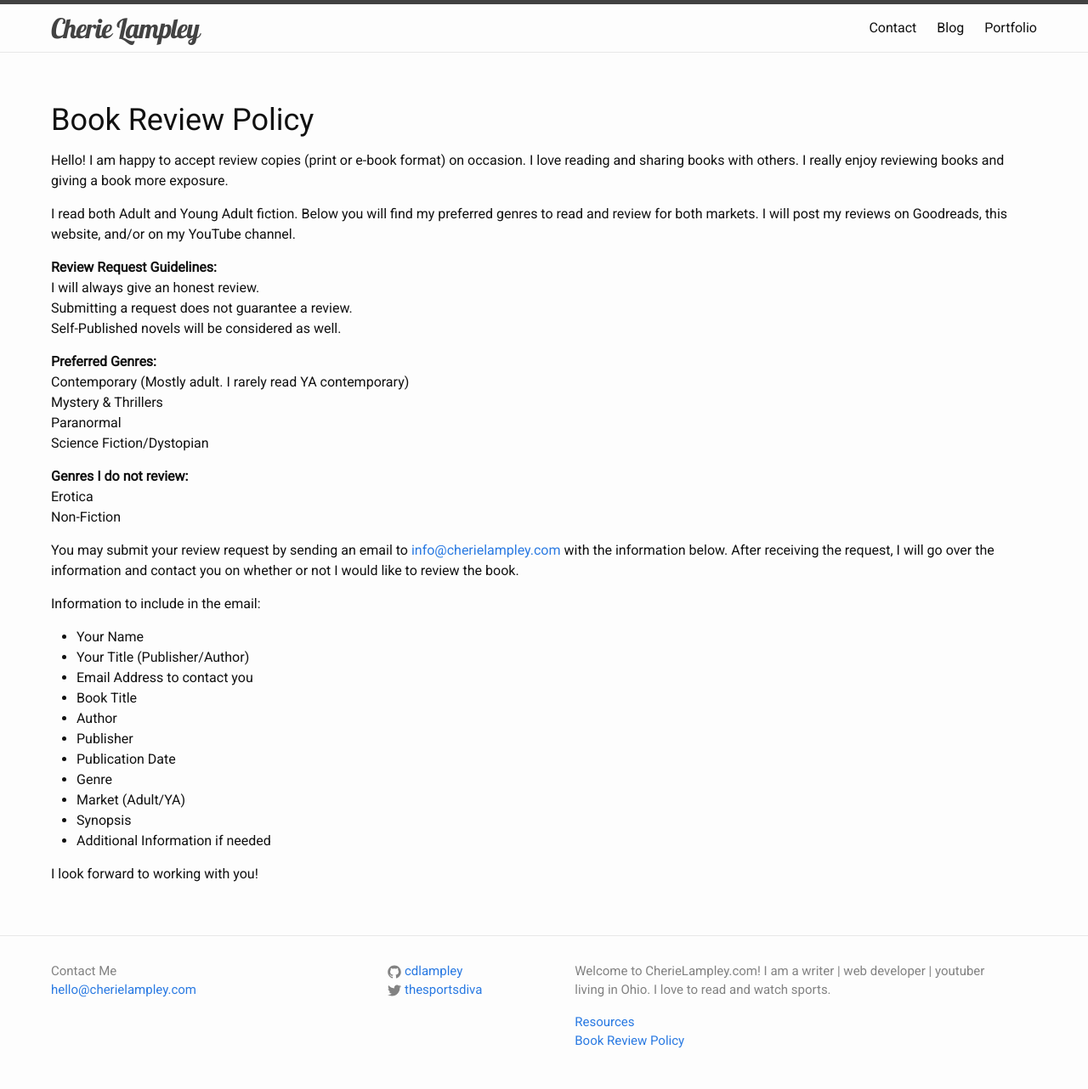
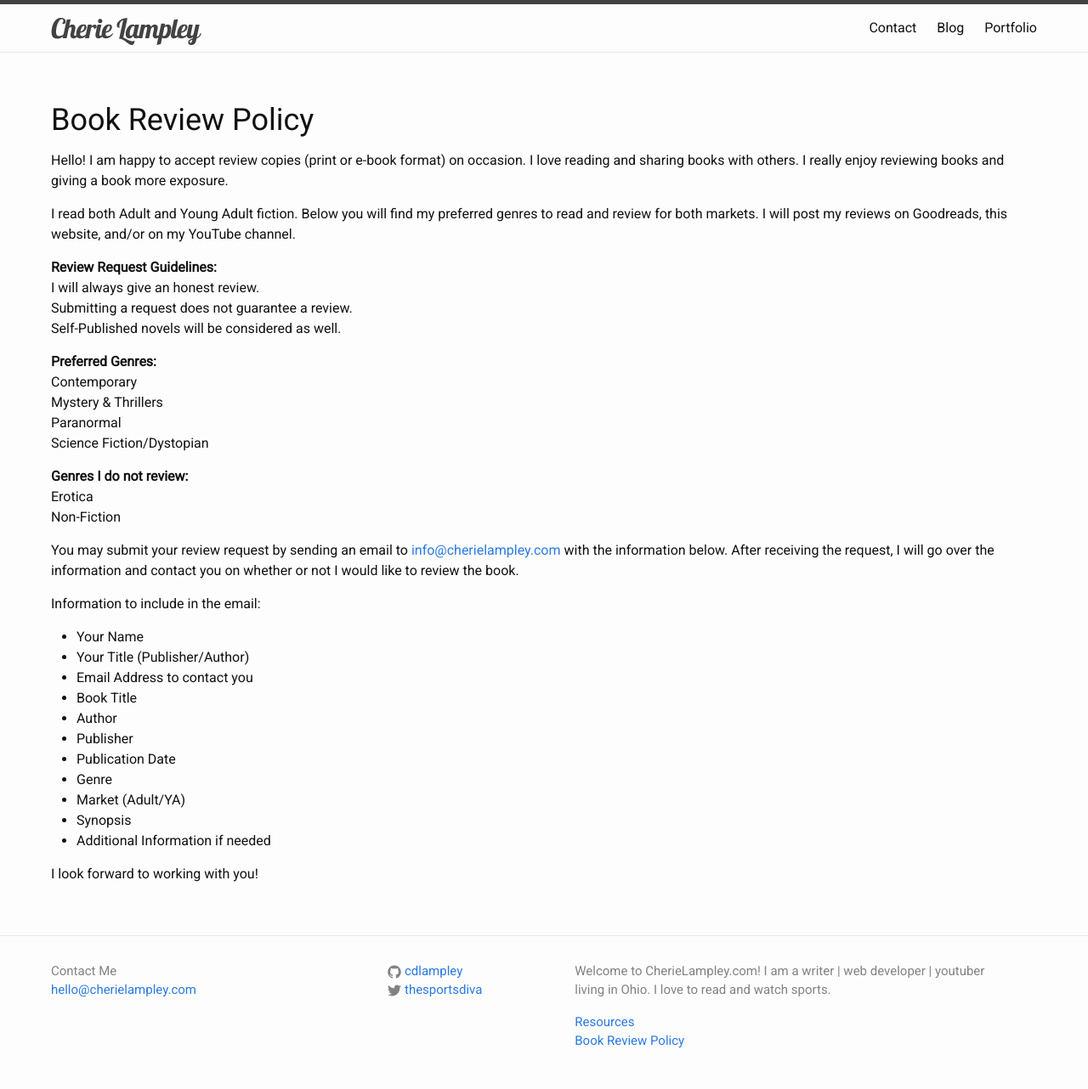
Before and after one commit to cdlampley/cdlampley.github.io, a Jekyll site: the page built from bookreviewpolicy.md, in a window 1280 px wide. Shown: the whole page at 85% size. Built offline with Jekyll 4.4.1, drawn with Linux system fonts in a browser that asks for light colours; nearby versions of some CDN libraries.

Commit message:
Update bookreviewpolicy.md

```diff
--- a/bookreviewpolicy.md
+++ b/bookreviewpolicy.md
@@ -15,7 +15,7 @@
 Self-Published novels will be considered as well.<br>
 
 <b>Preferred Genres:</b><br>
-Contemporary (Mostly adult. I rarely read YA contemporary)<br>
+Contemporary<br>
 Mystery & Thrillers<br>
 Paranormal<br>
 Science Fiction/Dystopian<br>
```
